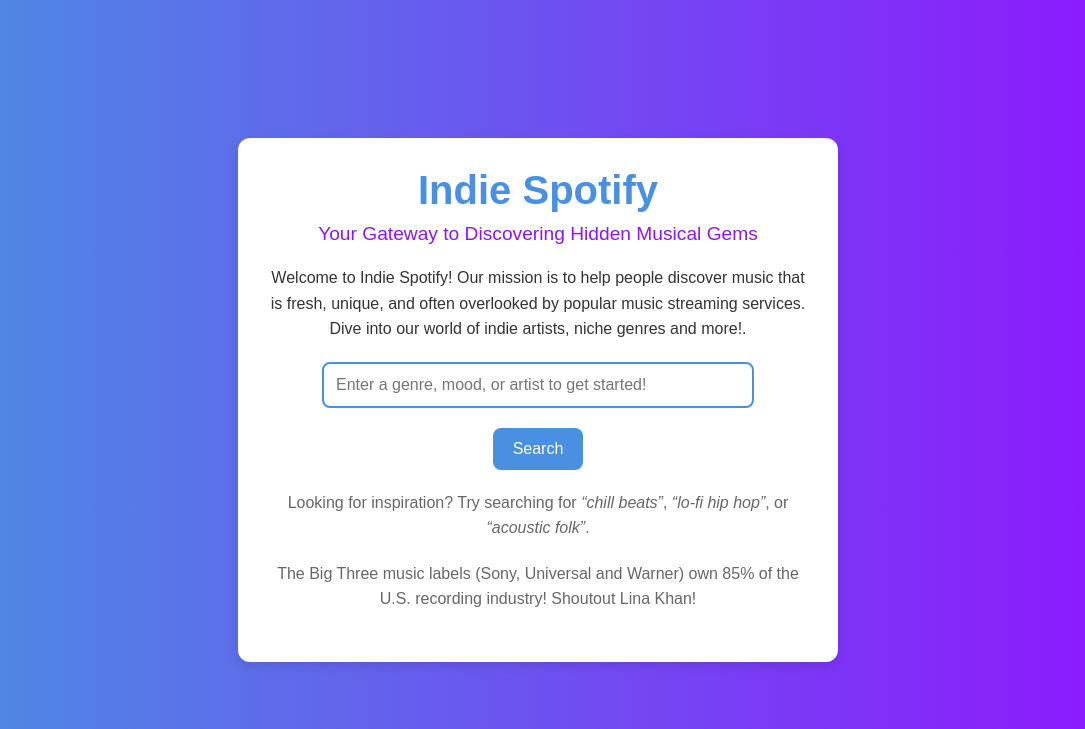
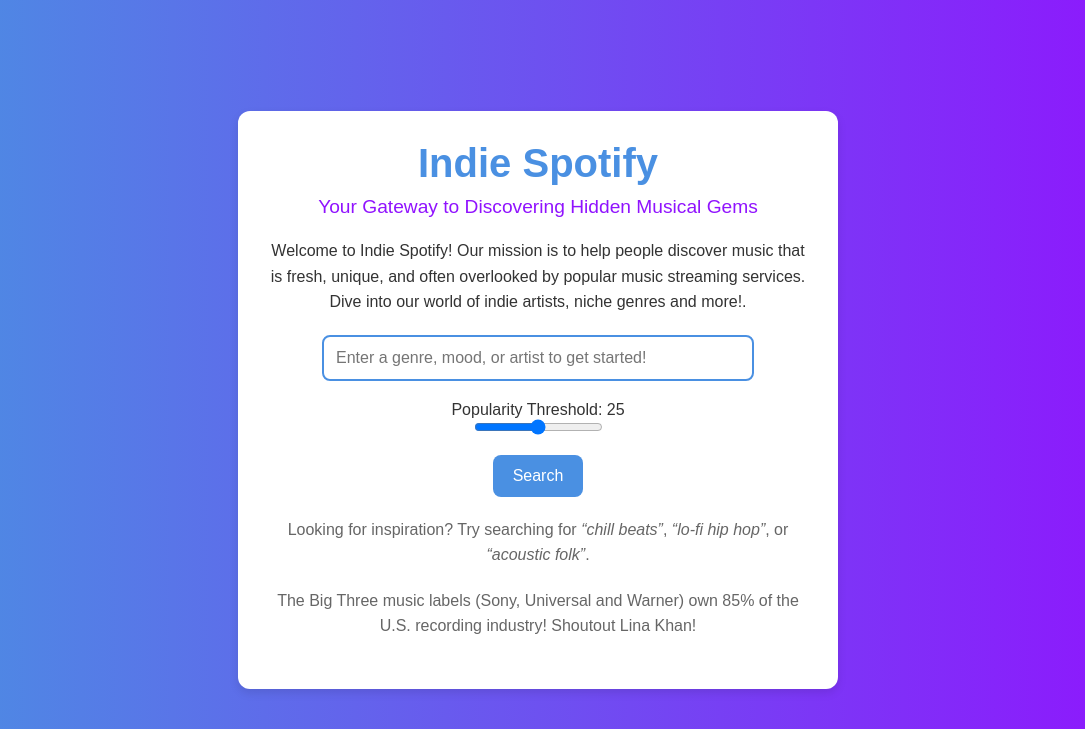
Before and after one commit to lex23unwinn/indie_spotify, a Flask app: page / in a window 1280 px wide. Shown: the top 729 px of the page, without its empty margins (102-1187 px from the left). Run offline with Flask 3, Linux system fonts and the light colour scheme; parts of the project's set-up code (start-up, migrations or seed data) failed here and were passed over.

Commit message:
ok real checkpoint

```diff
--- a/templates/home.html
+++ b/templates/home.html
@@ -11,10 +11,24 @@
         <h1>Indie Spotify</h1>
         <h3>Your Gateway to Discovering Hidden Musical Gems</h3>
         <p>Welcome to Indie Spotify! Our mission is to help people discover music that is fresh, unique, and often overlooked by popular music streaming services. Dive into our world of indie artists, niche genres and more!.</p>
+
         <form action="/results" method="post">
             <input type="text" name="query" placeholder="Enter a genre, mood, or artist to get started!" required>
+
+            <label for="popularity-threshold">Popularity Threshold: <span id="threshold-value">25</span></label>
+            <input
+                type="range"
+                id="popularity-threshold"
+                name="popularity_threshold"
+                min="0"
+                max="50"
+                value="25"
+                style="margin-bottom: 20px; display: block;"
+                oninput="document.getElementById('threshold-value').textContent = this.value">
+
             <button type="submit">Search</button>
         </form>
+
         <div class="extra-info">
             <p>Looking for inspiration? Try searching for <em>“chill beats”</em>, <em>“lo-fi hip hop”</em>, or <em>“acoustic folk”</em>.</p>
             <p>The Big Three music labels (Sony, Universal and Warner) own 85% of the U.S. recording industry! Shoutout Lina Khan!</p>
```
